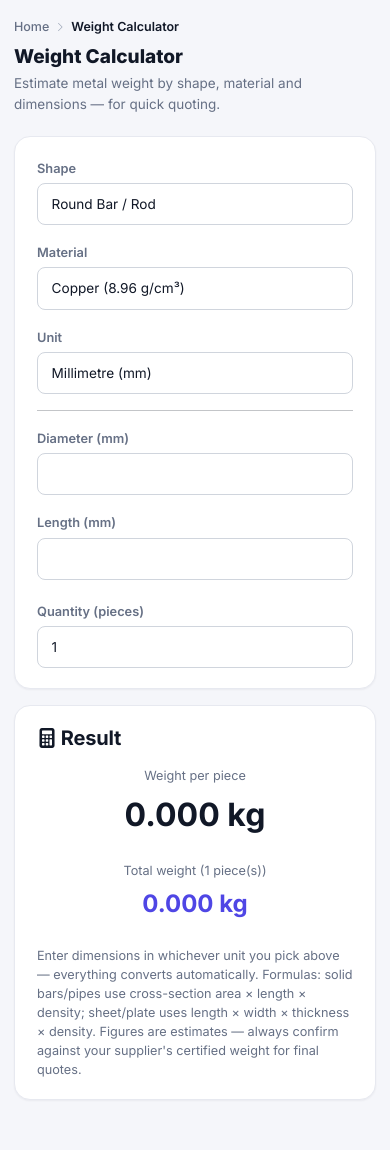
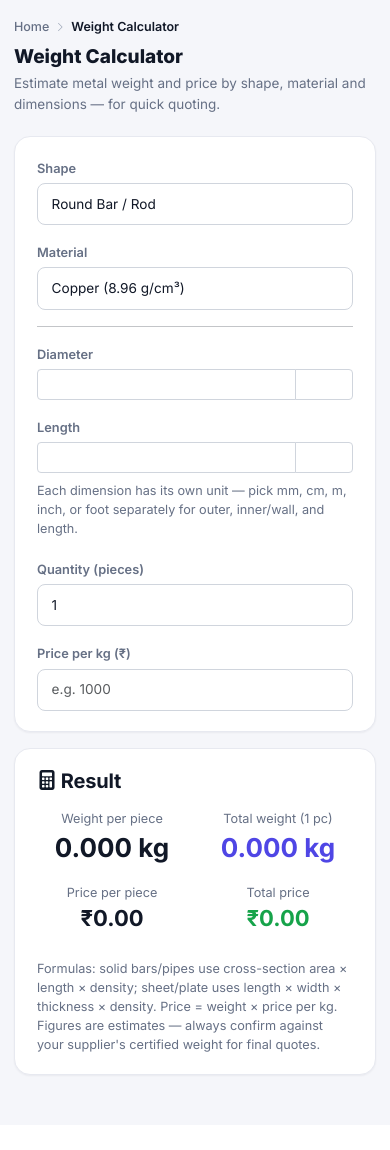
Before and after one commit to OadDev/Vivek-crm, a Laravel app: page /weight-calculator in a window 390 px wide. Shown: the part 68-1218 px from the top of the page. After the commit the page ends 1145 px from the top, so only its background shows below. Run offline with Laravel 12, Linux system fonts and the light colour scheme; a user stored in the database is signed in; data comes from the database, SQL or seed files in the repository; data that the repository does not hold is empty.

Commit message:
Weight Calculator per-field units + price, and mobile-responsive tables
- Weight Calculator: replaced the single global unit dropdown with an
  independent unit selector (mm/cm/m/in/ft) on every dimension field, so
  outer diameter, wall thickness, and length can each be entered in a
  different unit at once. Per-field unit choices, shape, and material are
  still remembered per browser.
- Weight Calculator: added a "Price per kg" input next to Quantity, and
  Price per piece / Total price alongside the existing weight figures in
  the Result card.
- Mobile-responsive tables: every .table-c table (Contacts, Product
  Master, Team Accounts, Data Sheets) now renders as a stack of labeled
  fields under 768px instead of a wide table needing horizontal scroll --
  a record can span several stacked lines, but nothing scrolls sideways.
  Implemented as a CSS transform in styles.blade.php keyed off a
  data-label attribute added to each table cell (dynamic-column tables
  like Data Sheets use their own header names); cells that don't need a
  label (avatar/star, actions, empty-state) use a td-plain class instead.

Co-Authored-By: Claude Sonnet 5 <noreply@anthropic.com>
Claude-Session: https://claude.ai/code/session_01M68KsmKfTDdBhdj3MfYfUB

```diff
--- a/resources/views/contacts/_table.blade.php
+++ b/resources/views/contacts/_table.blade.php
@@ -35,7 +35,7 @@ if (! function_exists('sortLink')) {
           @endforeach
         @endif
       @empty
-      <tr><td colspan="9">
+      <tr><td colspan="9" class="td-plain">
         <div class="empty-state">
           <div class="es-icon"><i class="bi bi-person-x"></i></div>
           <h6>No leads found</h6>
--- a/resources/views/data-sheets/_table.blade.php
+++ b/resources/views/data-sheets/_table.blade.php
@@ -25,11 +25,11 @@ if (! function_exists('dataSheetSortLink')) {
       @forelse ($rows as $row)
         <tr>
           @foreach ($headers as $h)
-            <td>{{ $row->data[$h] ?? '—' }}</td>
+            <td data-label="{{ $h }}">{{ $row->data[$h] ?? '—' }}</td>
           @endforeach
         </tr>
       @empty
-        <tr><td colspan="{{ max(count($headers), 1) }}">
+        <tr><td colspan="{{ max(count($headers), 1) }}" class="td-plain">
           <div class="empty-state">
             <div class="es-icon"><i class="bi bi-search"></i></div>
             <h6>No rows found</h6>
--- a/resources/views/partials/styles.blade.php
+++ b/resources/views/partials/styles.blade.php
@@ -549,4 +549,28 @@ small,.text-muted-c{color:var(--text-secondary)!important;}
   .topbar-search{max-width:none;}
   .profile-chip .p-text{display:none;}
   .page-title{font-size:19px;}
+
+  /* Every .table-c becomes a stack of labeled-field cards instead of a
+     wide table that needs horizontal scrolling -- a record can now take
+     several stacked lines, which is fine, as long as nothing scrolls
+     sideways. Each <td> needs a data-label attribute (added per-table in
+     the views) to show its column name inline; cells that don't need one
+     (an avatar/star cell, an actions toolbar, an empty-state message) get
+     class="td-plain" instead. */
+  .table-responsive-c{overflow-x:visible;border:none;}
+  .table-c{border:1px solid var(--border-color);border-radius:var(--radius-md);}
+  .table-c thead{display:none;}
+  .table-c,.table-c tbody,.table-c tr{display:block;width:100%;}
+  .table-c tbody tr{padding:10px 12px;border-bottom:1px solid var(--border-color);}
+  .table-c tbody tr:last-child{border-bottom:none;}
+  .table-c td{
+    display:flex;justify-content:space-between;align-items:center;gap:10px;
+    padding:6px 0;border-bottom:none!important;text-align:right;white-space:normal;
+    overflow-wrap:anywhere;
+  }
+  .table-c td[data-label]::before{
+    content:attr(data-label);font-weight:700;color:var(--text-secondary);text-align:left;
+    font-size:10.5px;text-transform:uppercase;letter-spacing:.03em;flex-shrink:0;margin-right:8px;
+  }
+  .table-c td.td-plain{justify-content:flex-start;text-align:left;}
 }
--- a/resources/views/weight-calculator/index.blade.php
+++ b/resources/views/weight-calculator/index.blade.php
@@ -7,7 +7,7 @@
 <div class="page-header">
   <div>
     <div class="page-title">Weight Calculator</div>
-    <div class="page-subtitle">Estimate metal weight by shape, material and dimensions — for quick quoting.</div>
+    <div class="page-subtitle">Estimate metal weight and price by shape, material and dimensions — for quick quoting.</div>
   </div>
 </div>
 
@@ -16,7 +16,7 @@
     <div class="card-c">
       <div class="card-c-body">
         <div class="row g-3">
-          <div class="col-md-4">
+          <div class="col-md-6">
             <label class="form-label">Shape</label>
             <select class="form-select" id="wcShape">
               <option value="round_bar">Round Bar / Rod</option>
@@ -28,7 +28,7 @@
               <option value="sheet_plate">Sheet / Plate</option>
             </select>
           </div>
-          <div class="col-md-4">
+          <div class="col-md-6">
             <label class="form-label">Material</label>
             <select class="form-select" id="wcMaterial">
               @foreach ($densities as $key => $m)
@@ -37,17 +37,7 @@
               <option value="custom">Custom density...</option>
             </select>
           </div>
-          <div class="col-md-4">
-            <label class="form-label">Unit</label>
-            <select class="form-select" id="wcUnit">
-              <option value="mm">Millimetre (mm)</option>
-              <option value="cm">Centimetre (cm)</option>
-              <option value="m">Metre (m)</option>
-              <option value="in">Inch (in)</option>
-              <option value="ft">Foot (ft)</option>
-            </select>
-          </div>
-          <div class="col-md-4" id="wcCustomDensityField" style="display:none;">
+          <div class="col-md-6" id="wcCustomDensityField" style="display:none;">
             <label class="form-label">Custom Density (g/cm³)</label>
             <input type="number" step="any" min="0" class="form-control" id="wcCustomDensity" placeholder="e.g. 7.85">
           </div>
@@ -56,11 +46,16 @@
         <hr>
 
         <div class="row g-3" id="wcDims"></div>
+        <div class="small text-muted-c mt-2">Each dimension has its own unit — pick mm, cm, m, inch, or foot separately for outer, inner/wall, and length.</div>
 
         <div class="row g-3 mt-1">
           <div class="col-md-6">
             <label class="form-label">Quantity (pieces)</label>
             <input type="number" min="1" step="1" class="form-control" id="wcQty" value="1">
+          </div>
+          <div class="col-md-6">
+            <label class="form-label">Price per kg (₹)</label>
+            <input type="number" step="any" min="0" class="form-control" id="wcPricePerKg" placeholder="e.g. 1000">
           </div>
         </div>
       </div>
@@ -71,13 +66,25 @@
     <div class="card-c h-100">
       <div class="card-c-body d-flex flex-column">
         <h5 class="mb-3"><i class="bi bi-calculator-fill me-1"></i>Result</h5>
-        <div class="flex-fill d-flex flex-column justify-content-center align-items-center text-center" style="gap:6px;">
-          <div class="small text-muted-c">Weight per piece</div>
-          <div style="font-size:32px;font-weight:700;" id="wcPerPiece">0 kg</div>
-          <div class="small text-muted-c mt-3">Total weight (<span id="wcQtyLabel">1</span> piece(s))</div>
-          <div style="font-size:24px;font-weight:700;color:var(--color-primary);" id="wcTotal">0 kg</div>
+        <div class="row g-3 text-center">
+          <div class="col-6">
+            <div class="small text-muted-c">Weight per piece</div>
+            <div style="font-size:26px;font-weight:700;" id="wcPerPiece">0 kg</div>
+          </div>
+          <div class="col-6">
+            <div class="small text-muted-c">Total weight (<span id="wcQtyLabel">1</span> pc)</div>
+            <div style="font-size:26px;font-weight:700;color:var(--color-primary);" id="wcTotal">0 kg</div>
+          </div>
+          <div class="col-6">
+            <div class="small text-muted-c">Price per piece</div>
+            <div style="font-size:22px;font-weight:700;" id="wcPricePerPiece">₹0</div>
+          </div>
+          <div class="col-6">
+            <div class="small text-muted-c">Total price</div>
+            <div style="font-size:22px;font-weight:700;color:var(--color-success);" id="wcPriceTotal">₹0</div>
+          </div>
         </div>
-        <div class="small text-muted-c mt-4">Enter dimensions in whichever unit you pick above — everything converts automatically. Formulas: solid bars/pipes use cross-section area × length × density; sheet/plate uses length × width × thickness × density. Figures are estimates — always confirm against your supplier's certified weight for final quotes.</div>
+        <div class="small text-muted-c mt-4">Formulas: solid bars/pipes use cross-section area × length × density; sheet/plate uses length × width × thickness × density. Price = weight × price per kg. Figures are estimates — always confirm against your supplier's certified weight for final quotes.</div>
       </div>
     </div>
   </div>
@@ -91,18 +98,20 @@ document.addEventListener('DOMContentLoaded', function () {
 
   var shapeSel = document.getElementById('wcShape');
   var materialSel = document.getElementById('wcMaterial');
-  var unitSel = document.getElementById('wcUnit');
   var customField = document.getElementById('wcCustomDensityField');
   var customInput = document.getElementById('wcCustomDensity');
   var dimsWrap = document.getElementById('wcDims');
   var qtyInput = document.getElementById('wcQty');
+  var priceInput = document.getElementById('wcPricePerKg');
   var perPieceEl = document.getElementById('wcPerPiece');
   var totalEl = document.getElementById('wcTotal');
   var qtyLabelEl = document.getElementById('wcQtyLabel');
+  var pricePerPieceEl = document.getElementById('wcPricePerPiece');
+  var priceTotalEl = document.getElementById('wcPriceTotal');
 
   // Conversion factor to millimetres -- all calculations happen in mm.
   var UNIT_TO_MM = { mm: 1, cm: 10, m: 1000, in: 25.4, ft: 304.8 };
-  var UNIT_LABEL = { mm: 'mm', cm: 'cm', m: 'm', in: 'in', ft: 'ft' };
+  var UNIT_OPTIONS = ['mm', 'cm', 'm', 'in', 'ft'];
 
   var shapeFields = {
     round_bar: [['d', 'Diameter']],
@@ -128,38 +137,46 @@ document.addEventListener('DOMContentLoaded', function () {
 
   function savePrefs() {
     try {
-      localStorage.setItem(STORAGE_KEY, JSON.stringify({
-        shape: shapeSel.value,
-        material: materialSel.value,
-        unit: unitSel.value,
-      }));
+      var fieldUnits = {};
+      dimsWrap.querySelectorAll('.wc-dim-unit').forEach(function (sel) {
+        fieldUnits[sel.dataset.key] = sel.value;
+      });
+      var prefs = loadPrefs();
+      prefs.shape = shapeSel.value;
+      prefs.material = materialSel.value;
+      prefs.fieldUnits = Object.assign({}, prefs.fieldUnits || {}, fieldUnits);
+      localStorage.setItem(STORAGE_KEY, JSON.stringify(prefs));
     } catch (e) { /* ignore (private browsing, storage disabled, etc.) */ }
   }
 
-  function unitLabel() {
-    return UNIT_LABEL[unitSel.value] || 'mm';
+  function unitOptionsHtml(selected) {
+    return UNIT_OPTIONS.map(function (u) {
+      return '<option value="' + u + '"' + (u === selected ? ' selected' : '') + '>' + u + '</option>';
+    }).join('');
   }
 
   function renderDimFields() {
     var fields = shapeFields[shapeSel.value] || [];
-    var unit = unitLabel();
+    var prefs = loadPrefs();
+    var fieldUnits = prefs.fieldUnits || {};
+
     dimsWrap.innerHTML = fields.map(function (f) {
-      return '<div class="col-md-6"><label class="form-label">' + f[1] + ' (' + unit + ')</label>' +
-        '<input type="number" step="any" min="0" class="form-control wc-dim" data-key="' + f[0] + '"></div>';
+      var key = f[0], label = f[1];
+      var unit = fieldUnits[key] || 'mm';
+      return '<div class="col-md-6"><label class="form-label">' + label + '</label>' +
+        '<div class="input-group input-group-sm">' +
+        '<input type="number" step="any" min="0" class="form-control wc-dim" data-key="' + key + '">' +
+        '<select class="form-select wc-dim-unit" data-key="' + key + '" style="max-width:78px;flex:0 0 auto;">' + unitOptionsHtml(unit) + '</select>' +
+        '</div></div>';
     }).join('');
+
     dimsWrap.querySelectorAll('.wc-dim').forEach(function (input) {
       input.addEventListener('input', calculate);
     });
-    calculate();
-  }
+    dimsWrap.querySelectorAll('.wc-dim-unit').forEach(function (sel) {
+      sel.addEventListener('change', function () { calculate(); savePrefs(); });
+    });
 
-  function relabelDimFields() {
-    var unit = unitLabel();
-    dimsWrap.querySelectorAll('.wc-dim').forEach(function (input) {
-      var label = input.closest('.col-md-6').querySelector('.form-label');
-      var base = label.textContent.replace(/\s*\([^)]*\)\s*$/, '');
-      label.textContent = base + ' (' + unit + ')';
-    });
     calculate();
   }
 
@@ -171,10 +188,11 @@ document.addEventListener('DOMContentLoaded', function () {
   }
 
   function dimValueMm(key) {
-    var el = dimsWrap.querySelector('.wc-dim[data-key="' + key + '"]');
-    if (!el) return 0;
-    var raw = parseFloat(el.value) || 0;
-    var factor = UNIT_TO_MM[unitSel.value] || 1;
+    var input = dimsWrap.querySelector('.wc-dim[data-key="' + key + '"]');
+    var unitSel = dimsWrap.querySelector('.wc-dim-unit[data-key="' + key + '"]');
+    if (!input) return 0;
+    var raw = parseFloat(input.value) || 0;
+    var factor = UNIT_TO_MM[unitSel ? unitSel.value : 'mm'] || 1;
     return raw * factor;
   }
 
@@ -204,10 +222,15 @@ document.addEventListener('DOMContentLoaded', function () {
     }
   }
 
+  function formatRupees(n) {
+    return '₹' + n.toLocaleString('en-IN', { minimumFractionDigits: 2, maximumFractionDigits: 2 });
+  }
+
   function calculate() {
     var shape = shapeSel.value;
     var density = currentDensity();
     var qty = Math.max(parseInt(qtyInput.value, 10) || 0, 0);
+    var pricePerKg = parseFloat(priceInput.value) || 0;
     var weightKg = 0;
 
     if (shape === 'sheet_plate') {
@@ -221,9 +244,13 @@ document.addEventListener('DOMContentLoaded', function () {
 
     if (!isFinite(weightKg) || weightKg < 0) weightKg = 0;
 
+    var totalWeightKg = weightKg * qty;
+
     perPieceEl.textContent = weightKg.toFixed(3) + ' kg';
-    totalEl.textContent = (weightKg * qty).toFixed(3) + ' kg';
+    totalEl.textContent = totalWeightKg.toFixed(3) + ' kg';
     qtyLabelEl.textContent = qty;
+    pricePerPieceEl.textContent = formatRupees(weightKg * pricePerKg);
+    priceTotalEl.textContent = formatRupees(totalWeightKg * pricePerKg);
   }
 
   shapeSel.addEventListener('change', function () { renderDimFields(); savePrefs(); });
@@ -232,14 +259,13 @@ document.addEventListener('DOMContentLoaded', function () {
     calculate();
     savePrefs();
   });
-  unitSel.addEventListener('change', function () { relabelDimFields(); savePrefs(); });
   customInput.addEventListener('input', calculate);
   qtyInput.addEventListener('input', calculate);
+  priceInput.addEventListener('input', calculate);
 
-  // Restore last-used shape/material/unit for this browser, if any.
+  // Restore last-used shape/material/per-field units for this browser, if any.
   var prefs = loadPrefs();
   if (prefs.shape && shapeFields[prefs.shape]) shapeSel.value = prefs.shape;
-  if (prefs.unit && UNIT_TO_MM[prefs.unit]) unitSel.value = prefs.unit;
   if (prefs.material) {
     var hasOption = Array.prototype.some.call(materialSel.options, function (o) { return o.value === prefs.material; });
     materialSel.value = hasOption ? prefs.material : 'custom';
```
Also changed, not shown: resources/views/contacts/_row.blade.php (+9 -9 lines), resources/views/products/index.blade.php (+9 -9 lines), resources/views/users/index.blade.php (+5 -5 lines).
